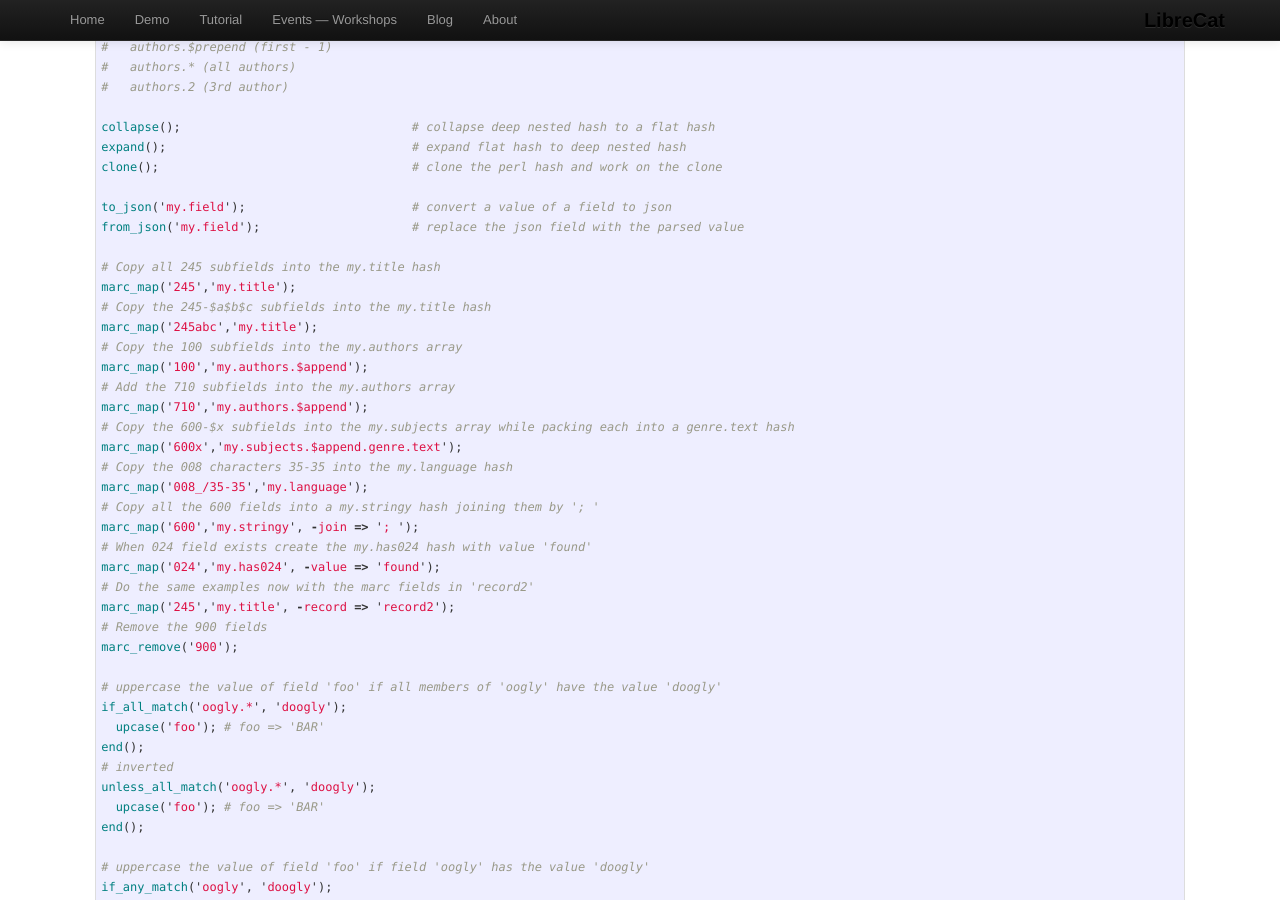
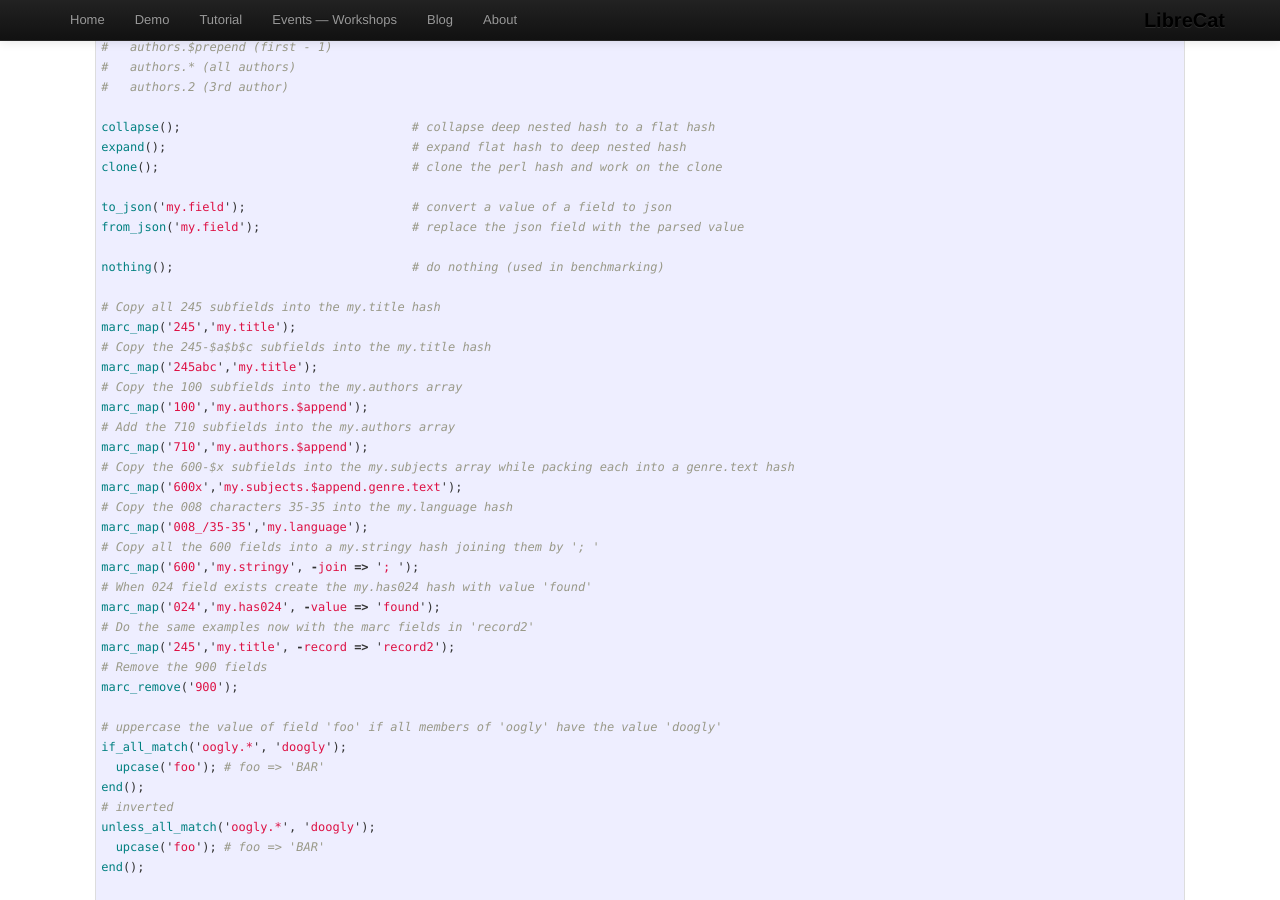
Before and after one commit to LibreCat/librecat.github.io, a Jekyll site: the page built from _posts/2013-06-21-catmandu-cheat-sheet.markdown, in a window 1280 px wide and 900 px high, scrolled down 2412 px. Built offline with Jekyll 4.4.1, drawn with Linux system fonts in a browser that asks for light colours; comment, search, counter and statistics services are not loaded.

Commit message:
Update 2013-06-21-catmandu-cheat-sheet.markdown
add nothing fix

```diff
--- a/_posts/2013-06-21-catmandu-cheat-sheet.markdown
+++ b/_posts/2013-06-21-catmandu-cheat-sheet.markdown
@@ -141,6 +141,8 @@ clone();                                   # clone the perl hash and work on the
 to_json('my.field');                       # convert a value of a field to json
 from_json('my.field');                     # replace the json field with the parsed value
 
+nothing();                                 # do nothing (used in benchmarking)
+
 # Copy all 245 subfields into the my.title hash
 marc_map('245','my.title');
 # Copy the 245-$a$b$c subfields into the my.title hash
```
